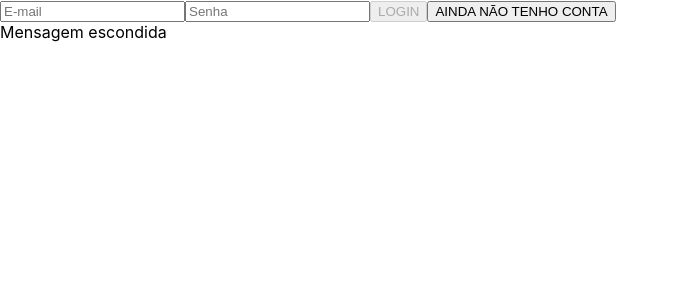
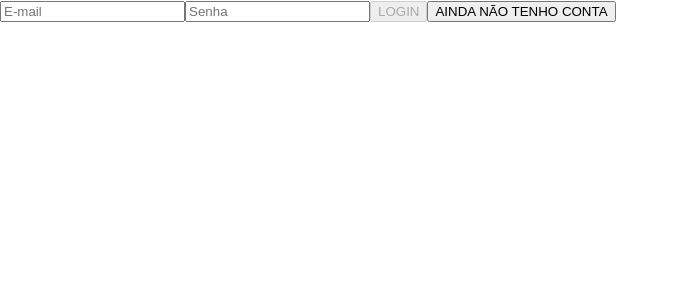
Before and after one commit to mlopeesz/fogo-delivery, a React (Create React App) app in the folder front-end/: page /login in a window 1280 px wide. Shown: the top 300 px of the page, without its empty margins (0-679 px from the left). Built offline with nearby package versions, Linux system fonts and the light colour scheme.

Commit message:
feat: :sparkles: handleLogin function

```diff
--- a/front-end/src/pages/Login/index.jsx
+++ b/front-end/src/pages/Login/index.jsx
@@ -1,10 +1,13 @@
-import React, { useState } from 'react';
-import { MIN_LENGTH_PASSWORD, validateEmailRegex } from '../../constants';
+import React, { useState, useNavigate } from "react";
+import { MIN_LENGTH_PASSWORD, validateEmailRegex } from "../../constants";
+import login from "../../services/api";
+import handleNavigateByUserRole from "../../utils/utils";
 
 function Login() {
+  const [loginError, setLoginError] = useState(false);
   const [inputState, setInputState] = useState({
-    email: '',
-    password: '',
+    email: "",
+    password: "",
   });
 
   const onChangeEmailInput = ({ target }) => {
@@ -19,6 +22,15 @@ function Login() {
       email: inputState.email,
       password: target.value,
     });
+  };
+
+  const handleLogin = async () => {
+    const user = await login(inputState);
+    if (user) {
+      setLoginError(false);
+      handleNavigateByUserRole(user.role);
+    }
+    setLoginError(true);
   };
 
   const validateEmailInput = inputState.email.match(validateEmailRegex);
@@ -42,22 +54,22 @@ function Login() {
         <button
           type="button"
           data-testid="common_login__button-login"
-          disabled={ !validateEmailInput || validatePasswordInput }
+          disabled={!validateEmailInput || validatePasswordInput}
+          onClick={ handleLogin }
         >
           LOGIN
         </button>
-        <button
-          type="button"
-          data-testid="common_login__button-register"
-        >
+        <button type="button" data-testid="common_login__button-register">
           AINDA NÃO TENHO CONTA
         </button>
       </div>
-      <div>
-        <span data-testid="common_login__element-invalid-email">
-          Mensagem escondida
-        </span>
-      </div>
+      {loginError && (
+        <div>
+          <span data-testid="common_login__element-invalid-email">
+            Mensagem escondida
+          </span>
+        </div>
+      )}
     </div>
   );
 }
```
